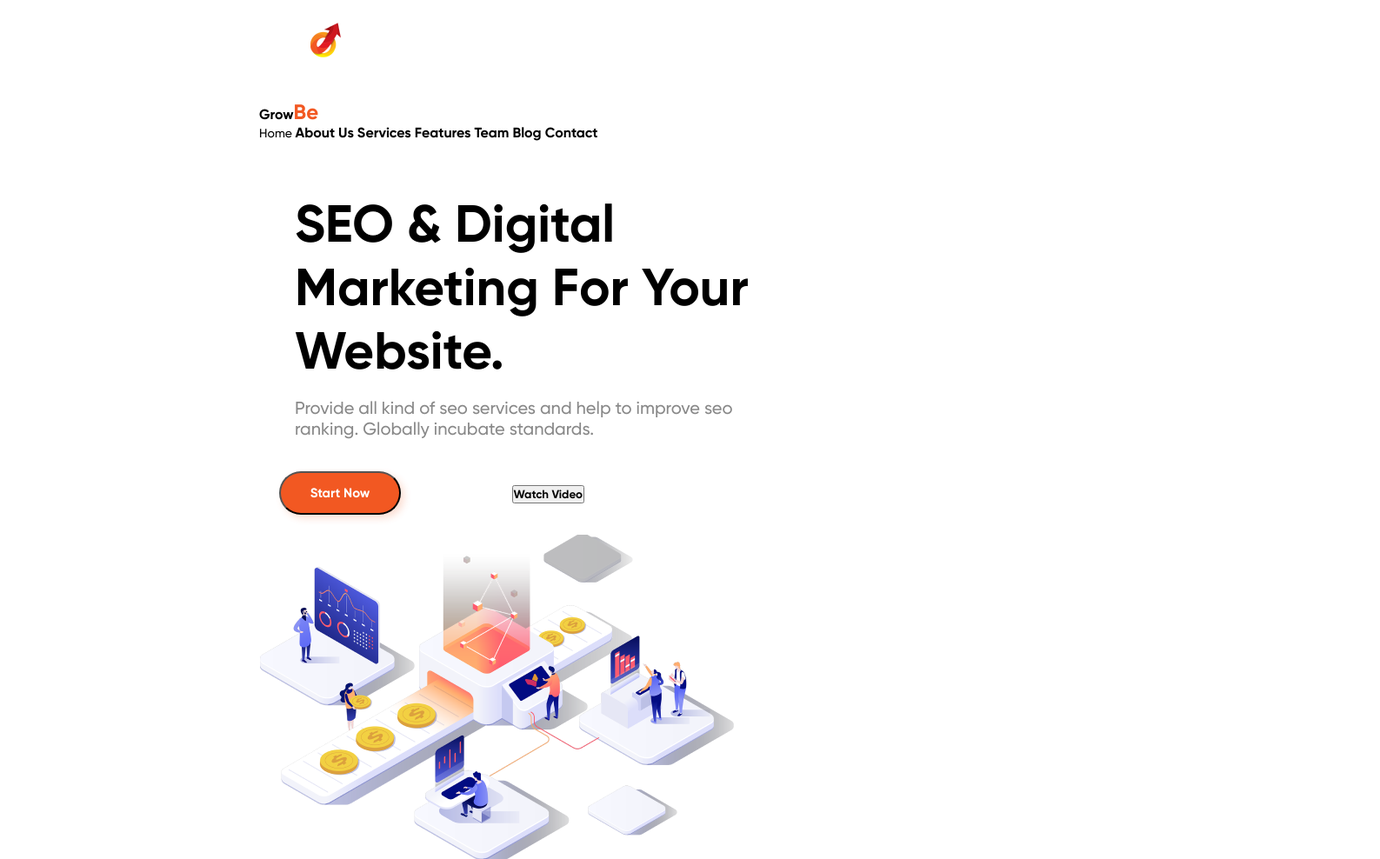
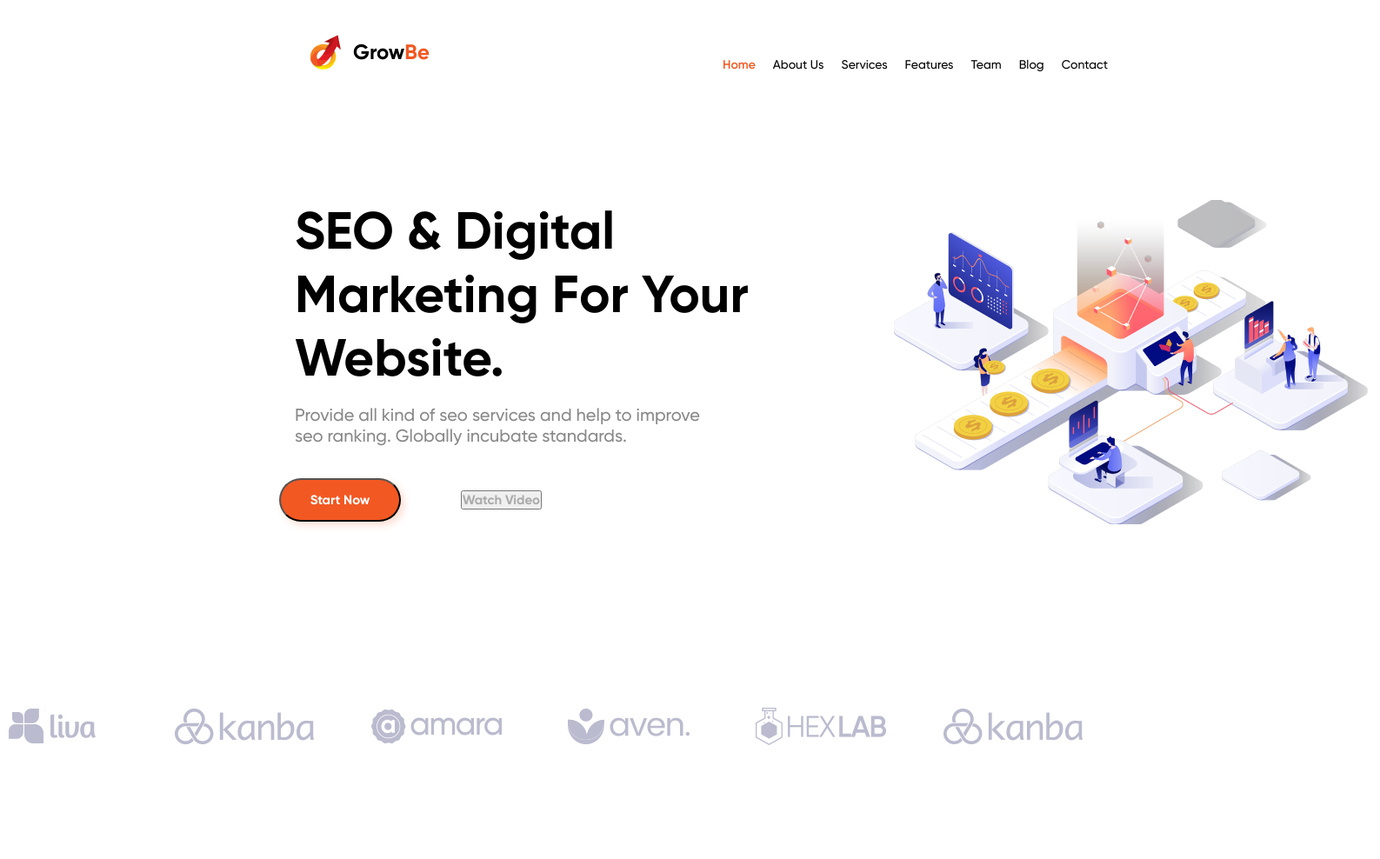
Before and after one commit to Saven0k/WEBSMP2, a plain HTML site: page index.html in a window 1280 px wide. Shown: the top 988 px of the page at 87% size, 1587 px wide, since content can reach past the window. Drawn offline with Linux system fonts and the light colour scheme.

Commit message:
index.html

```diff
--- a/index.html
+++ b/index.html
@@ -3,29 +3,31 @@
 <head>
     <meta charset="UTF-8">
     <meta name="viewport" content="width=device-width, initial-scale=1.0">
-    <title>Grow Be</title>
+    <title>GrowBe</title>
     <link rel="stylesheet" href="./assets/styles/main.css">
 </head>
 <body>
     <div class="header">
-        <div class="container">
-            <div class="main">
-                <div class="up-menu">
-                    <div class="up">
-                        <div class="top_text">
+        <div class="top">
+            <div class="top-logo">
                 <div class="logo">
                     <img src="./assets/images/logo.png" alt="">
                 </div>
-                            <div class="name-logo">
+                <div class="text-logo">
                     Grow<span class="colortext">Be</span>
                 </div>
-                            <div class="menu">
-                                <span class="home">Home </span> About Us Services Features Team Blog Contact
+                <div class="logo-menu">
+                    <a class="home-orange">Home </a>
+                    <a class="home">About Us </a>
+                    <a class="home">Services </a>
+                    <a class="home">Features </a>
+                    <a class="home">Team </a>
+                    <a class="home">Blog </a>
+                    <a class="home">Contact </a>
                 </div>
             </div>
-                    </div>
-                    <div class="down">
-                        <div class="left">
+            <div class="bot-info">
+                <div class="left-text">
                     <div class="big-text">
                         SEO & Digital Marketing For Your Website.
                     </div>
@@ -36,18 +38,19 @@
                         <button class="start">
                             <span class="start-text"> Start Now</span>
                         </button>
-                                <button class="watch">
+                        <button class="watch-video">
                             Watch Video
                         </button>
                     </div>
                 </div>
-                        <div class="right">
+                <div class="right-img">
                     <img src="./assets/images/pngfind 1.png" alt="">
                 </div>
             </div>
         </div>
-                <div class="bottom-menu">
+
         <div class="bot">
+            <div class="bot-menu">
                 <img class='image' src="./assets/images/1.png" alt="">
                 <img class='image' src="./assets/images/6.png" alt="">
                 <img class='image' src="./assets/images/3.png" alt="">
@@ -57,8 +60,5 @@
             </div>
         </div>
     </div>
-        </div>
-    </div>
-
 </body>
 </html>
```
Lines whose indentation alone changed are shown as unchanged.
